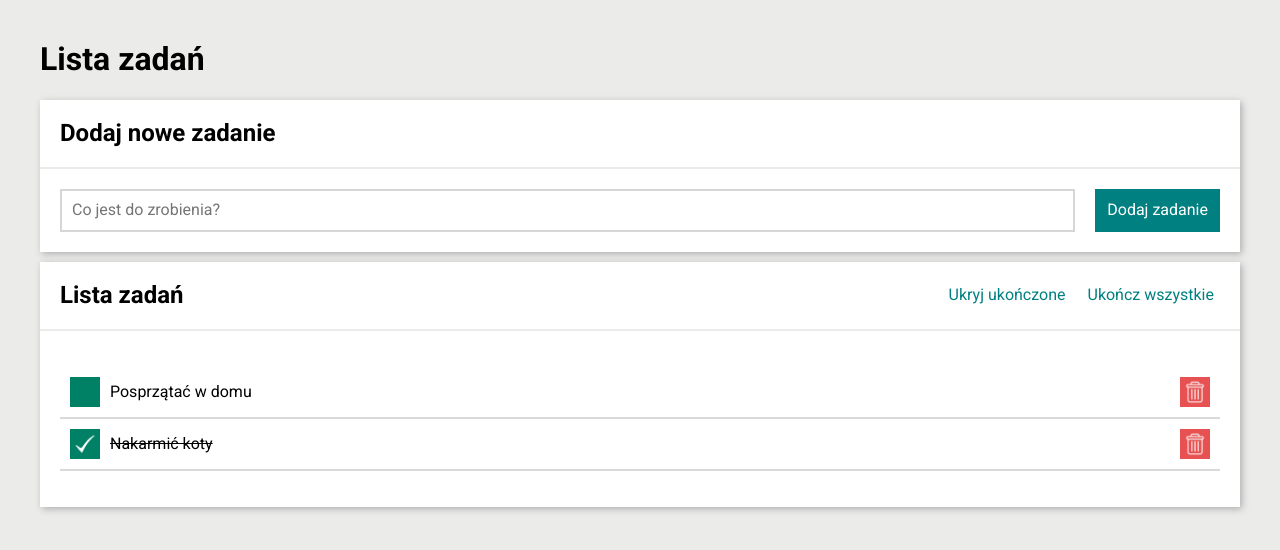
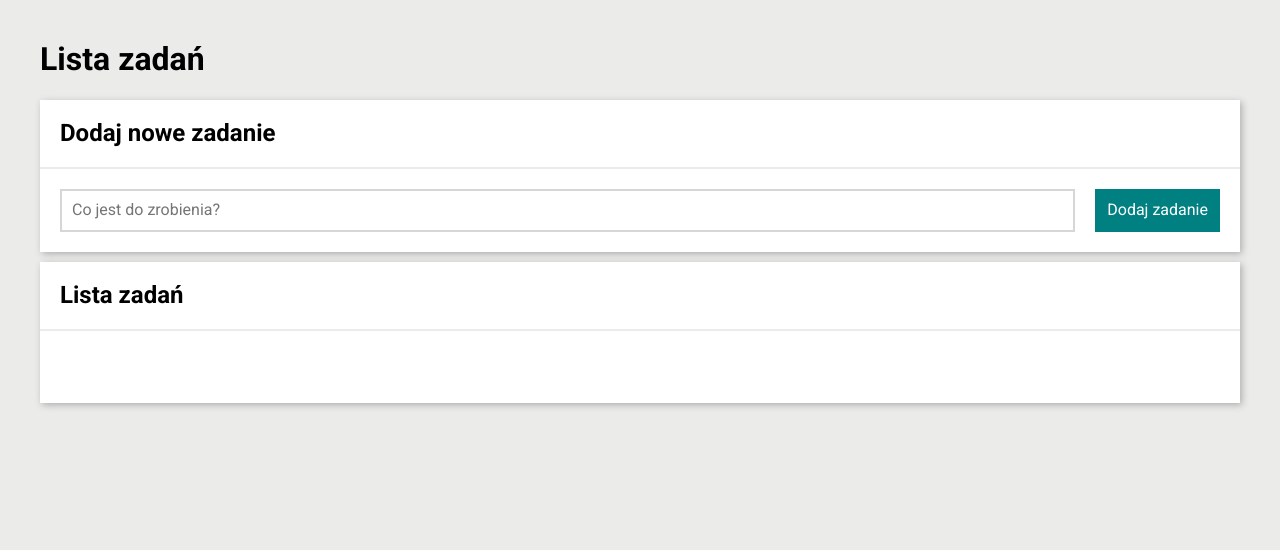
Before and after one commit to marcin10lw/Fullstack-Todo-list-react, a React (Create React App) app: page / in a window 1280 px wide. Shown: the top 550 px of the page. Built offline with nearby package versions, Linux system fonts and the light colour scheme.

Commit message:
deleted static tasks

```diff
--- a/src/App.js
+++ b/src/App.js
@@ -7,10 +7,7 @@ import Section from "./Section";
 import Main from "./Main";
 
 function App() {
-  const [tasks, setTasks] = useState([
-    {id: 1, content: "Posprzątać w domu", done: false},
-    {id: 2, content: "Nakarmić koty", done: true},
-  ])
+  const [tasks, setTasks] = useState([])
   const [hideDone, setHideDone] = useState(false);
 
   const hideCompleted = () => {
```
